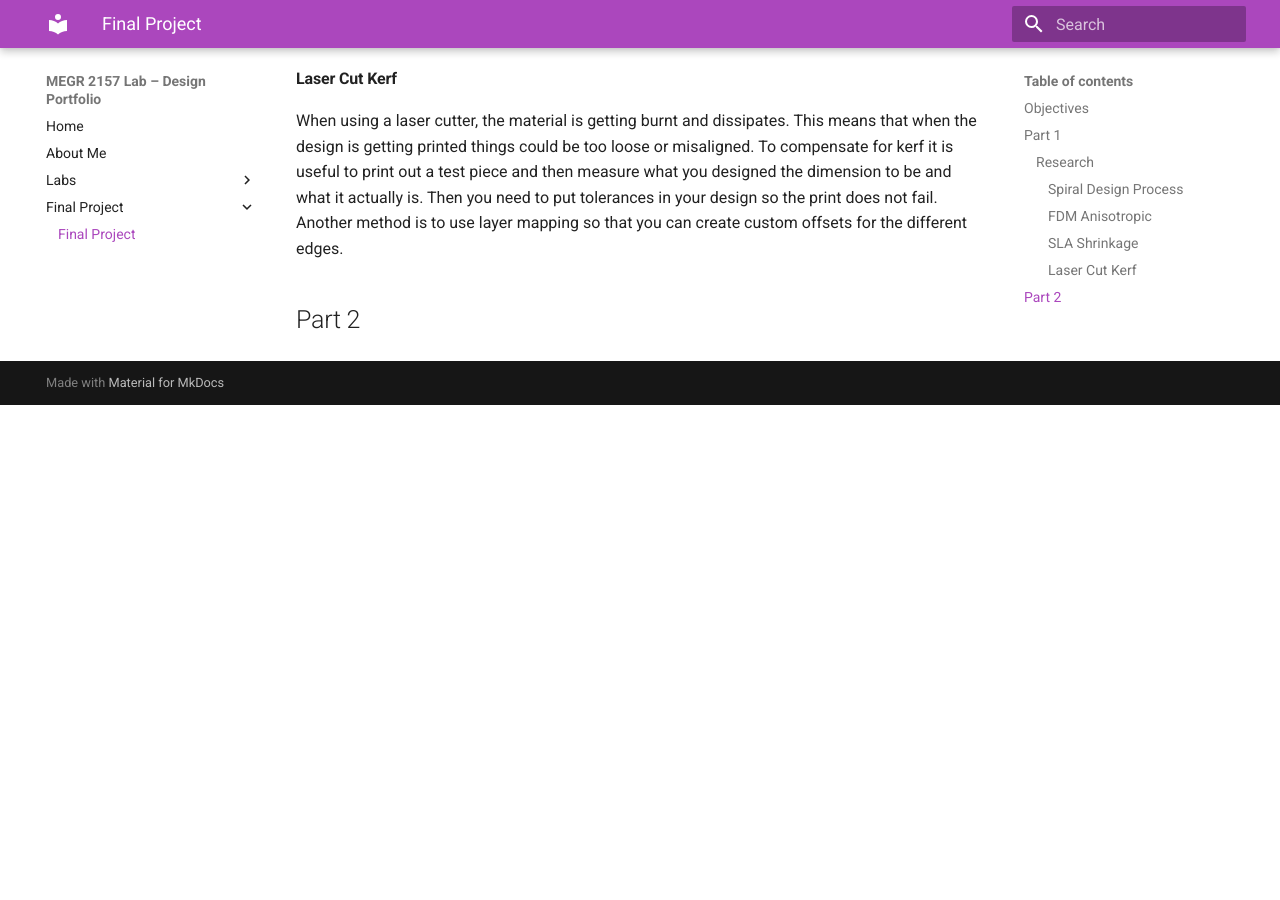
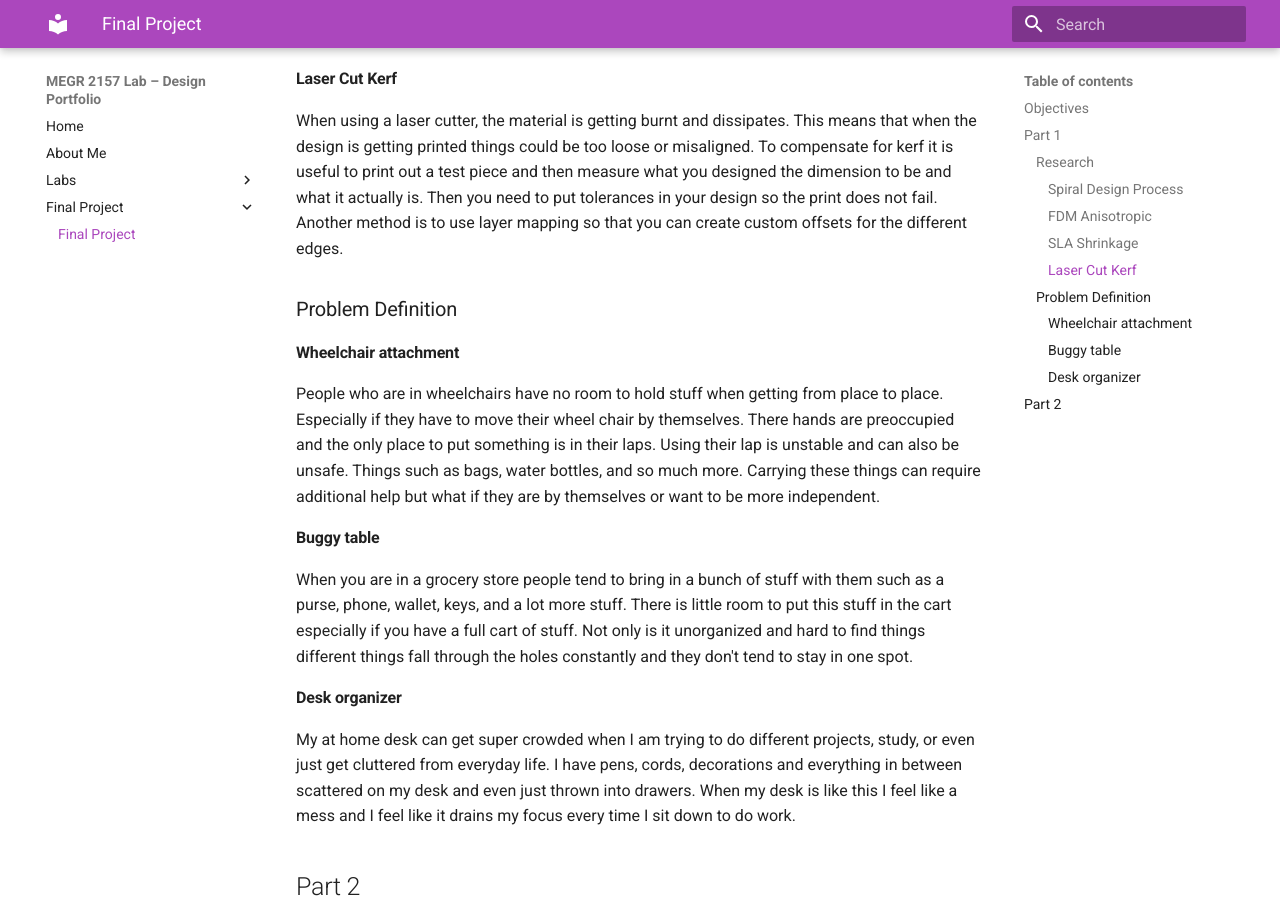
Before and after one commit to lexiecox628/lexie-cox-lab-portfolio, an MkDocs documentation site: the page built from docs/finalproject/index.md, in a window 1280 px wide and 900 px high, scrolled down 1245 px. Built offline with MkDocs 1.6.1 and Material for MkDocs 9.7.7, drawn with Linux system fonts in a browser that asks for light colours; before the commit the page ends 1650 px from its top, so only the background shows below that.

Commit message:
Problems

```diff
--- a/docs/finalproject/index.md
+++ b/docs/finalproject/index.md
@@ -35,7 +35,19 @@ When using the resin printer the SLA material shrinks anywhere from 1.5% and 8%.
 
 When using a laser cutter, the material is getting burnt and dissipates. This means that when the design is getting printed things could be too loose or misaligned. To compensate for kerf it is useful to print out a test piece and then measure what you designed the dimension to be and what it actually is. Then you need to put tolerances in your design so the print does not fail. Another method is to use layer mapping so that you can create custom offsets for the different edges.
 
+### Problem Definition
 
+#### Wheelchair attachment
+
+People who are in wheelchairs have no room to hold stuff when getting from place to place. Especially if they have to move their wheel chair by themselves. There hands are preoccupied and the only place to put something is in their laps. Using their lap is unstable and can also be unsafe. Things such as bags, water bottles, and so much more. Carrying these things can require additional help but what if they are by themselves or want to be more independent.
+
+#### Buggy table
+
+When you are in a grocery store people tend to bring in a bunch of stuff with them such as a purse, phone, wallet, keys, and a lot more stuff. There is little room to put this stuff in the cart especially if you have a full cart of stuff. Not only is it unorganized and hard to find things different things fall through the holes constantly and they don't tend to stay in one spot.
+
+#### Desk organizer
+
+My at home desk can get super crowded when I am trying to do different projects, study, or even just get cluttered from everyday life. I have pens, cords, decorations and everything in between scattered on my desk and even just thrown into drawers. When my desk is like this I feel like a mess and I feel like it drains my focus every time I sit down to do work.
 
 
 ## Part 2
```
